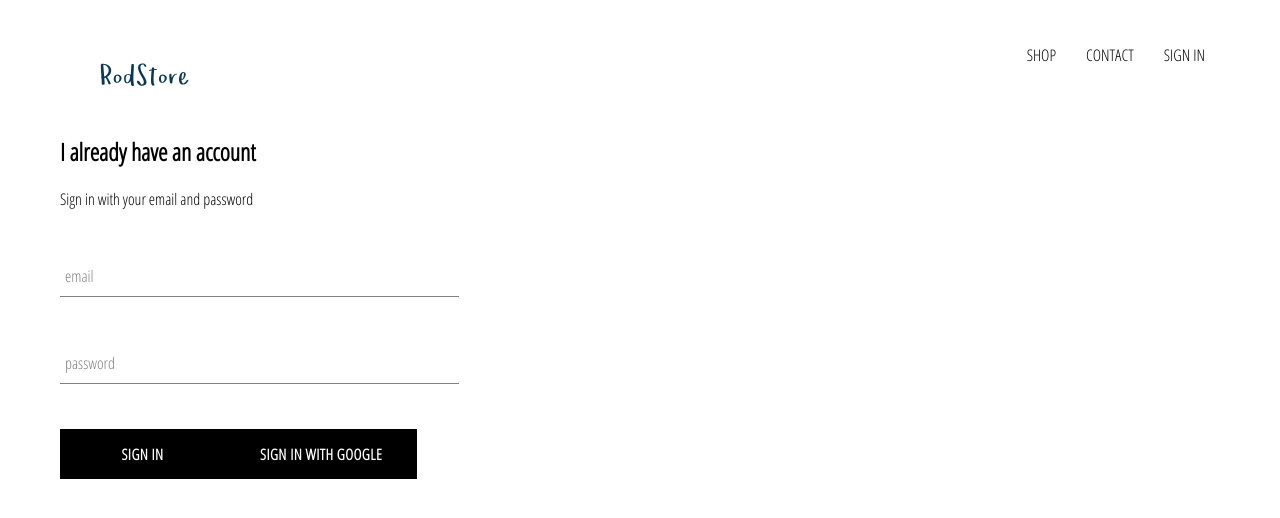
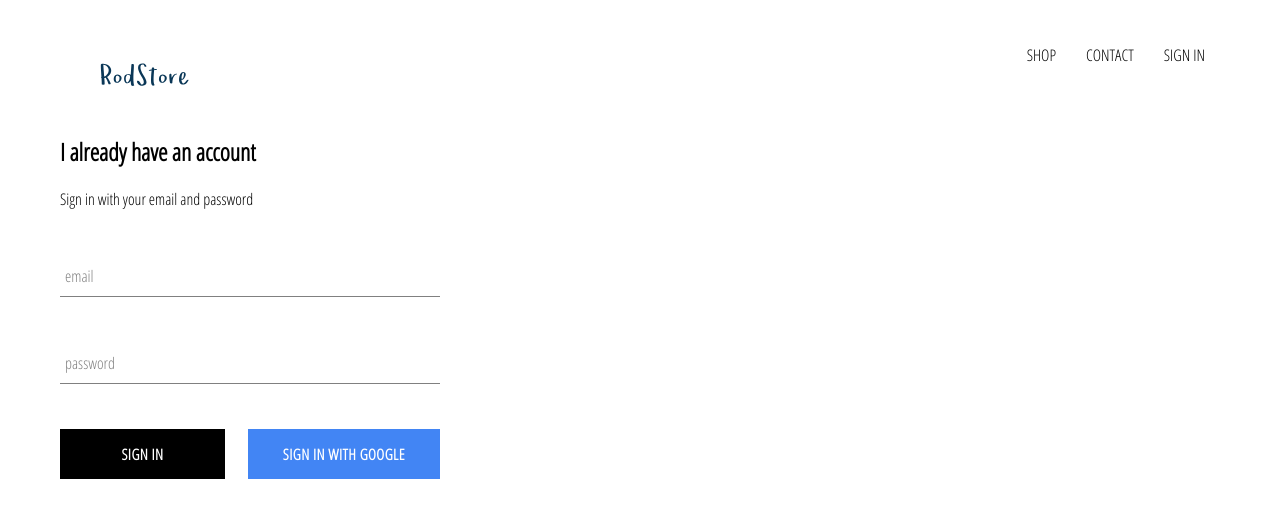
Before and after one commit to Rodrigo-Gil/rod-store, a React (Create React App) app: page /signin in a window 1280 px wide. Shown: the top 518 px of the page. Built offline with nearby package versions, Linux system fonts and the light colour scheme; no server answers.

Commit message:
Added the sign out for logged in users on the header and styled the custom buttons component

```diff
--- a/src/App.css
+++ b/src/App.css
@@ -1,3 +1,8 @@
+
+* {
+    box-sizing: border-box;
+}
+
 body {
     font-family: 'Open Sans Condensed', sans-serif;
     padding: 20px 60px;
--- a/src/App.js
+++ b/src/App.js
@@ -32,7 +32,7 @@
   render() {
   return (
     <div>
-      <Header />
+      <Header currentUser={this.state.currentUser} />
       <Switch>
       <Route exact path='/' component={HomePage} />
       <Route path='/shop' component={ShopPage} />
--- a/src/components/custom-button/custom-button.component.jsx
+++ b/src/components/custom-button/custom-button.component.jsx
@@ -2,8 +2,8 @@
 
 import './custom-button.styles.scss'
 
-const CustomButton = ({ children, ...otherProps }) => (
-    <button className='custom-button' {... otherProps }>
+const CustomButton = ({ children, isGoogleSignIn, ...otherProps }) => (
+    <button className={`${isGoogleSignIn ? 'google-sign-in': '' } custom-button`} {... otherProps }>
         {children}
     </button>
 )
--- a/src/components/custom-button/custom-button.styles.scss
+++ b/src/components/custom-button/custom-button.styles.scss
@@ -19,4 +19,14 @@
         color: black;
         border: 1px solid black;
     }
+
+    &.google-sign-in {
+        background-color: #4285f4;
+        color: white;
+
+        &:hover {
+            background-color: #357ae8;
+            border: none;
+        }
+    }
 }
--- a/src/components/header/header.component.jsx
+++ b/src/components/header/header.component.jsx
@@ -1,10 +1,11 @@
 import React from 'react';
-import { Link } from 'react-router-dom'
+import { Link } from 'react-router-dom';
+import { auth } from '../../firebase/firebase.utils'
 
 import './header.styles.scss';
 import { ReactComponent as Logo } from '../../assets/logo.svg'
 
-const Header = () => (
+const Header = ({ currentUser }) => (
     <div className='header'>
         <Link className='logo-container' to="/">
             <Logo className='logo' />
@@ -16,9 +17,16 @@
             <Link className='option' to='shop'>
                 CONTACT
             </Link>
-            <Link className='option' to='/signin'>
-                SIGN IN
-            </Link>
+            {
+                currentUser ?
+                <div className='option' onClick={() => auth.signOut()}>
+                    SIGN OUT
+                </div>
+                :
+                <Link className='option' to='/signin'>
+                    SIGN IN
+                </Link>
+            }
         </div>
     </div>
 )
--- a/src/components/header/header.styles.scss
+++ b/src/components/header/header.styles.scss
@@ -19,6 +19,7 @@
       justify-content: flex-end;
 
       .option {
+        cursor: pointer;
         padding: 10px 15px;
       }
     }
--- a/src/components/sign-in/sign-in.components.jsx
+++ b/src/components/sign-in/sign-in.components.jsx
@@ -50,8 +50,11 @@
                     label='password'
                     required
                     />
+                    <div className='buttons'>
                     <CustomButton type="submit"> Sign in </CustomButton>
-                    <CustomButton onClick={signInWithGoogle}> Sign in with Google </CustomButton>
+                    <CustomButton onClick={signInWithGoogle} isGoogleSignIn>
+                    Sign in with Google </CustomButton>
+                    </div>
                 </form>
             </div>
         )
--- a/src/components/sign-in/sign-in.styles.scss
+++ b/src/components/sign-in/sign-in.styles.scss
@@ -1,9 +1,14 @@
 .sign-in {
     display: flex;
     flex-direction: column;
-    width: 30vw;
+    width: 380px;
 
     .title {
         margin: 10px 0;
     }
+
+    .buttons {
+        display: flex;
+        justify-content: space-between;
+    }
 }
```
